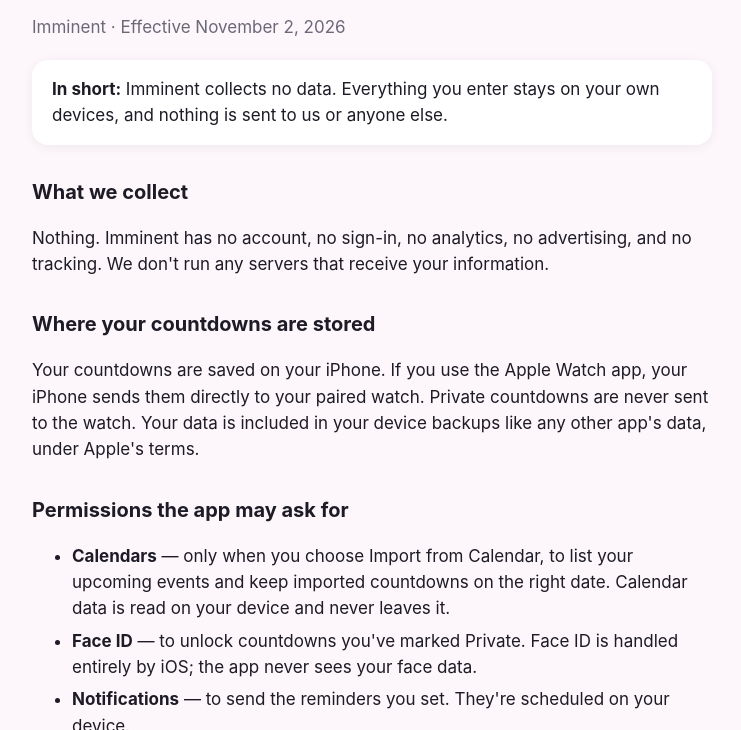
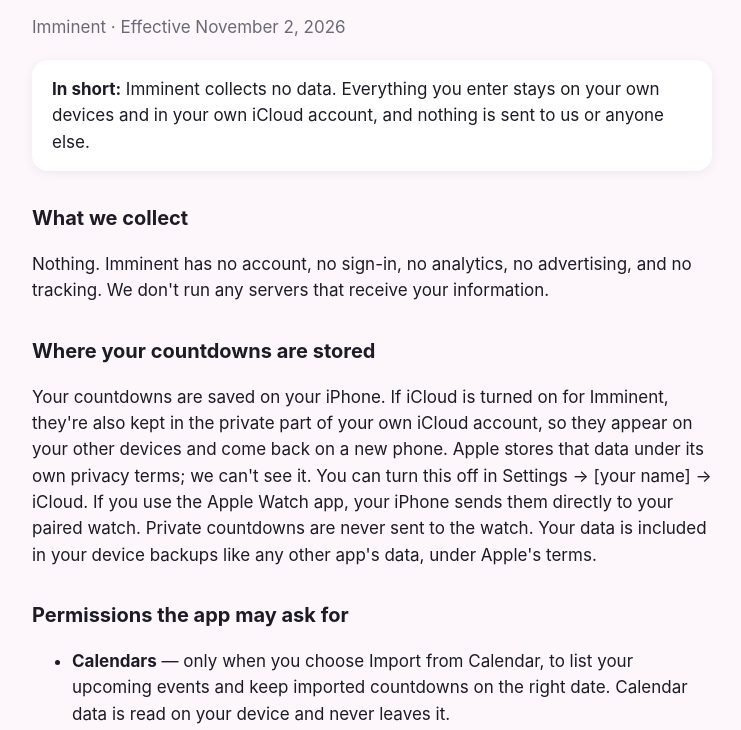
Before and after one commit to imminentapphelp-oss/imminentapphelp-oss.github.io, a plain HTML site: page privacy.html in a window 1280 px wide. Shown: the part 90-820 px from the top of the page, without its empty margins (268-1009 px from the left). Drawn offline with Linux system fonts and the light colour scheme.

Commit message:
Add files via upload
updated privacy document to include note about iCloud

```diff
--- a/privacy.html
+++ b/privacy.html
@@ -22,13 +22,13 @@
   <h1>Privacy Policy</h1>
   <p class="muted">Imminent · Effective November 2, 2026</p>
 
-  <div class="card"><strong>In short:</strong> Imminent collects no data. Everything you enter stays on your own devices, and nothing is sent to us or anyone else.</div>
+  <div class="card"><strong>In short:</strong> Imminent collects no data. Everything you enter stays on your own devices and in your own iCloud account, and nothing is sent to us or anyone else.</div>
 
   <h2>What we collect</h2>
   <p>Nothing. Imminent has no account, no sign-in, no analytics, no advertising, and no tracking. We don't run any servers that receive your information.</p>
 
   <h2>Where your countdowns are stored</h2>
-  <p>Your countdowns are saved on your iPhone. If you use the Apple Watch app, your iPhone sends them directly to your paired watch. Private countdowns are never sent to the watch. Your data is included in your device backups like any other app's data, under Apple's terms.</p>
+  <p>Your countdowns are saved on your iPhone. If iCloud is turned on for Imminent, they're also kept in the private part of your own iCloud account, so they appear on your other devices and come back on a new phone. Apple stores that data under its own privacy terms; we can't see it. You can turn this off in Settings → [your name] → iCloud. If you use the Apple Watch app, your iPhone sends them directly to your paired watch. Private countdowns are never sent to the watch. Your data is included in your device backups like any other app's data, under Apple's terms.</p>
 
   <h2>Permissions the app may ask for</h2>
   <ul>
```
